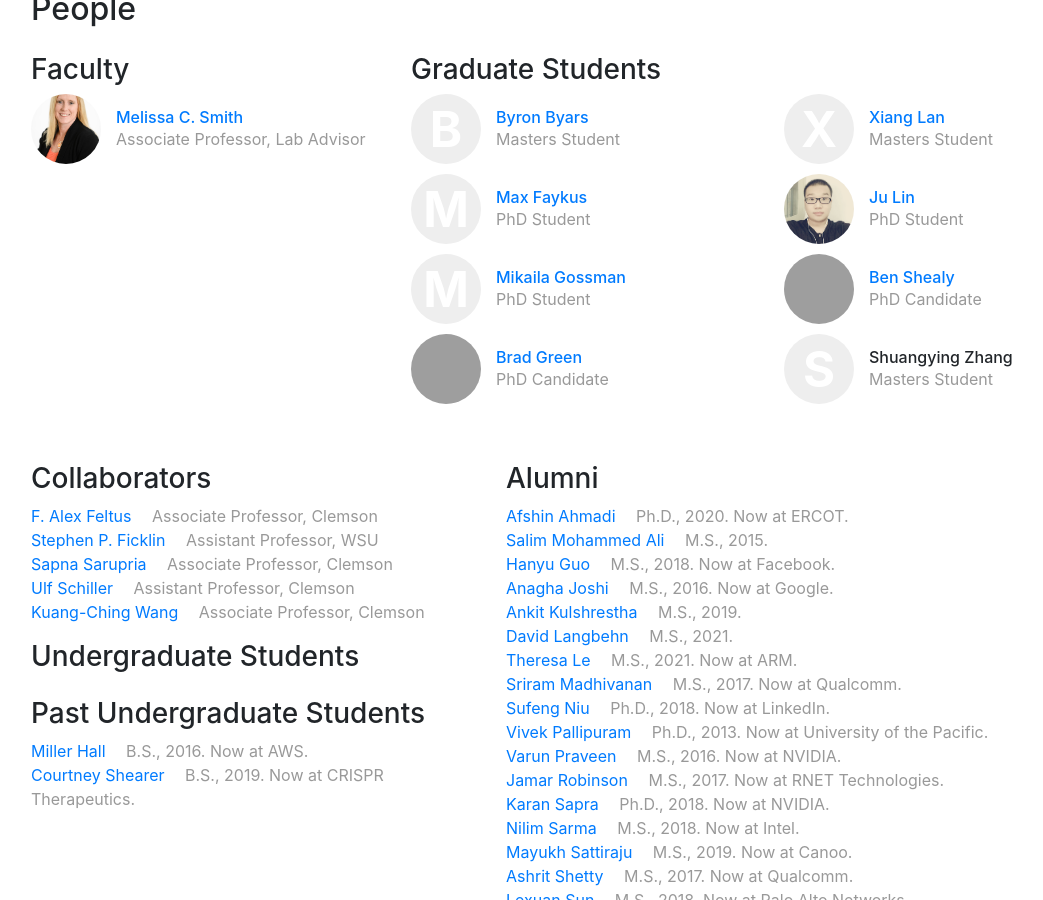
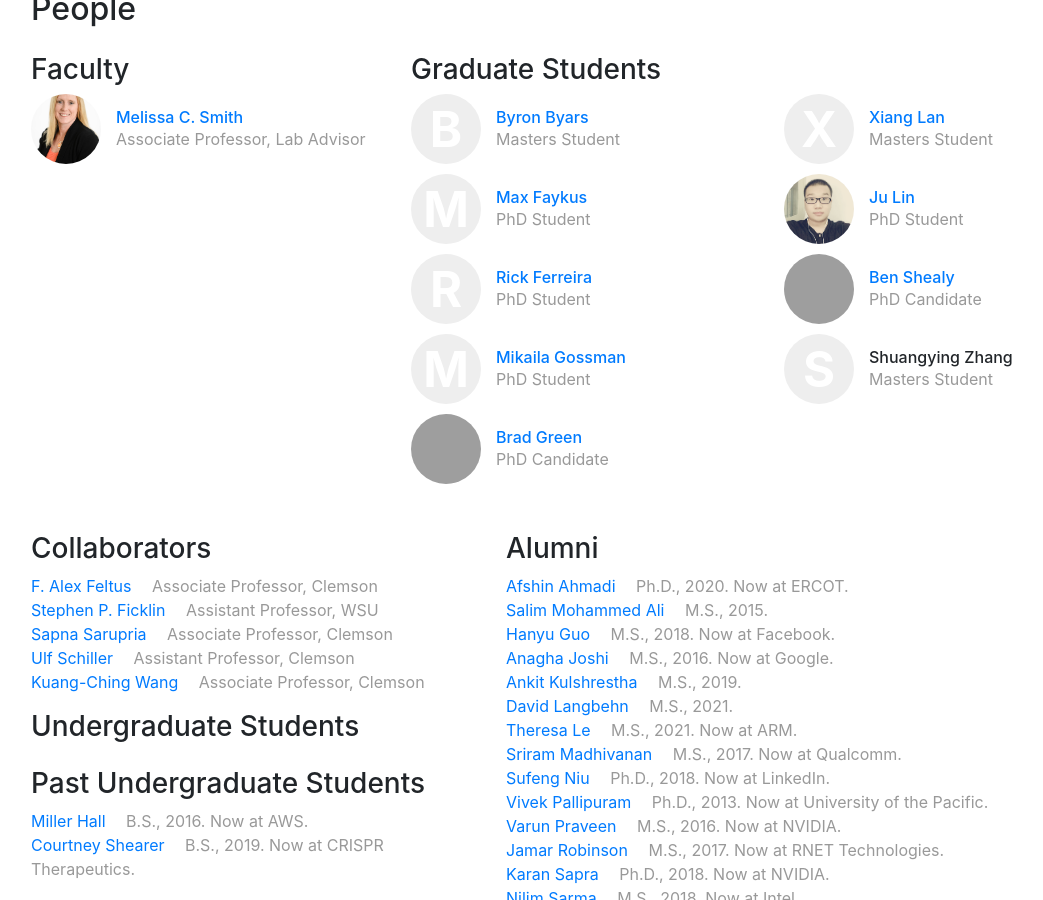
Before and after one commit to CUFCTL/cufctl.github.io, a Jekyll site: the page built from index.html, in a window 1280 px wide and 900 px high, scrolled down 1481 px, cut to the strip 0-900 px from the top of the window. Shown: the whole strip, without its empty margins (54-1097 px from the left). Built offline with Jekyll 4.4.1, drawn with Linux system fonts in a browser that asks for light colours; grey boxes are pictures that could not be loaded.

Commit message:
Updated people

```diff
--- a/_data/people.yml
+++ b/_data/people.yml
@@ -17,6 +17,12 @@ bbyars:
 mfaykus:
     display_name: "Max Faykus"
     webpage: "https://www.linkedin.com/in/max-faykus-iii/"
+    role: grad
+    bio: PhD Student
+
+pferrei:
+    display_name: "Rick Ferreira"
+    webpage: "https://www.linkedin.com/in/rick-ferreira-76421588/"
     role: grad
     bio: PhD Student
 
```
